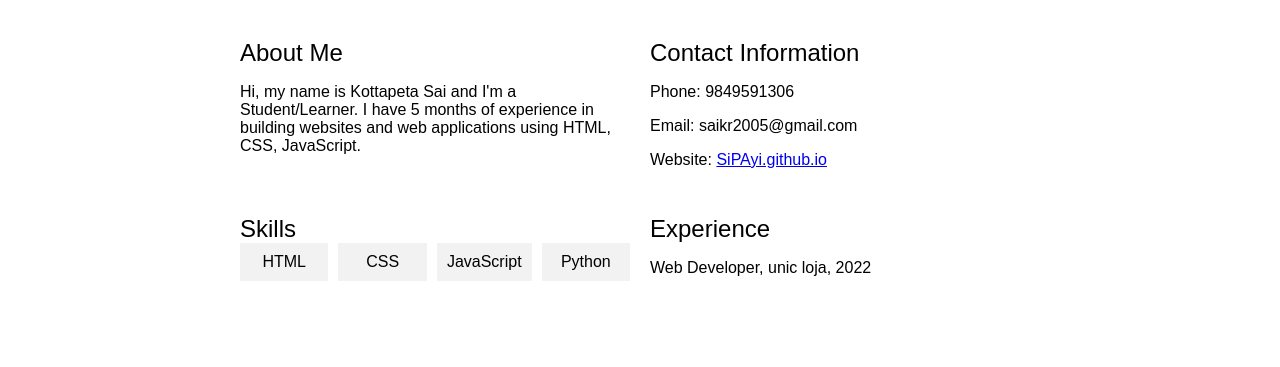
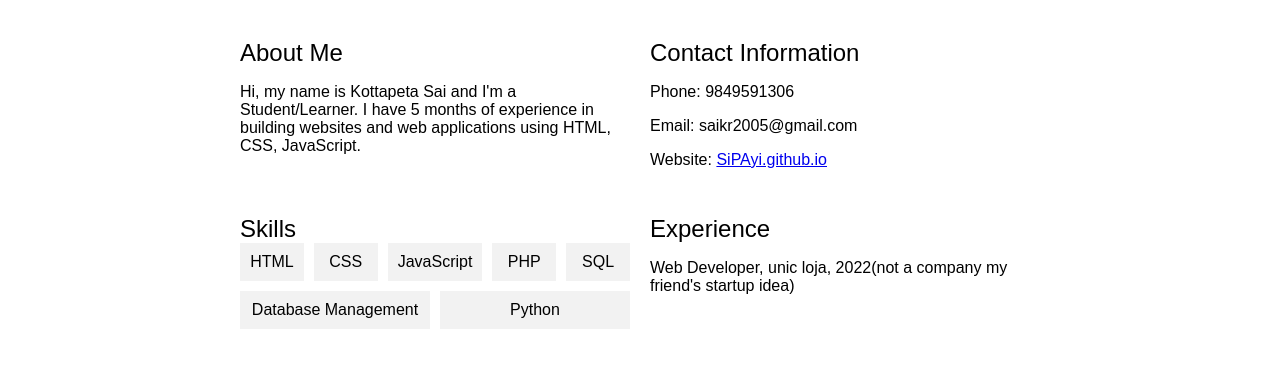
Before and after one commit to SiPAyi/SiPAyi.github.io, a plain HTML site: page index.html in a window 1280 px wide. Shown: the part 131-498 px from the top of the page. Drawn offline with Linux system fonts and the light colour scheme.

Commit message:
Update index.html
added some skills

```diff
--- a/index.html
+++ b/index.html
@@ -93,12 +93,15 @@
 					<li>HTML</li>
 					<li>CSS</li>
 					<li>JavaScript</li>
+					<li>PHP</li>
+					<li>SQL</li>
+					<li>Database Management</li>
 					<li>Python</li>
 				</ul>
 			</div>
 			<div class="col">
 				<h2>Experience</h2>
-				<p>Web Developer, unic loja, 2022</p>
+				<p>Web Developer, unic loja, 2022(not a company my friend's startup idea)</p>
 
 			</div>
 		</div>
```
